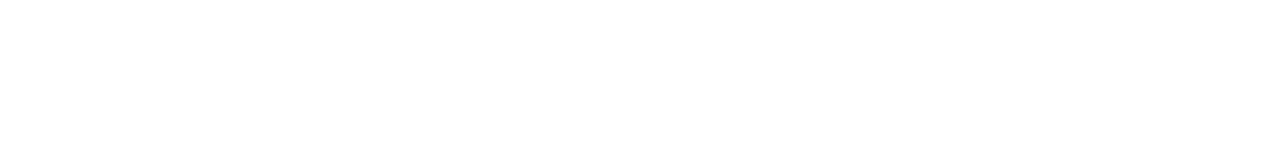
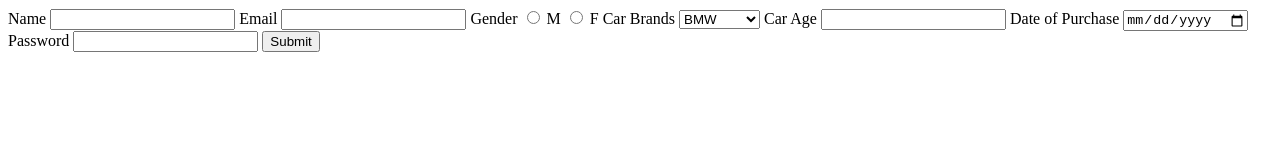
Before and after one commit to acciojob/car-insurance-form-AjayRawat0706, a website: page main.html in a window 1280 px wide. Drawn offline with Linux system fonts and the light colour scheme.

Commit message:
created a submission

```diff
--- a/main.html
+++ b/main.html
@@ -7,6 +7,30 @@
 </head>
 
 <body>
+	<form method="post">
+	<label for="name">Name</label>
+	<input type="text" id="name" required>
+	<label for="email">Email</label>
+	<input type="email" id="email" required>
+	<label >Gender</label>
+	<input type="radio" name="gender" required>
+	<label >M</label>
+	<input type="radio" name="gender" required>
+	<label for="">F</label>
+	<label for="cars">Car Brands</label>
+        <select id="cars" name="cars">
+            <option value="BMW">BMW</option>
+            <option value="Audi">Audi</option>
+            <option value="Mercedez">Mercedez</option>
+        </select>
+	<label for="carage">Car Age</label>
+	<input type="number" id="carage" required>
+	<label for="drop">Date of Purchase</label>
+	<input type="date" id="drop" required>
+	<label for="password">Password</label>
+	<input type="password" id="password" required>
+	<button type="submit">Submit</button>
+	</form>
 	<!-- the entire body must be written by student -->
     <script type="text/javascript" src="./script.js">
 </script>
```
